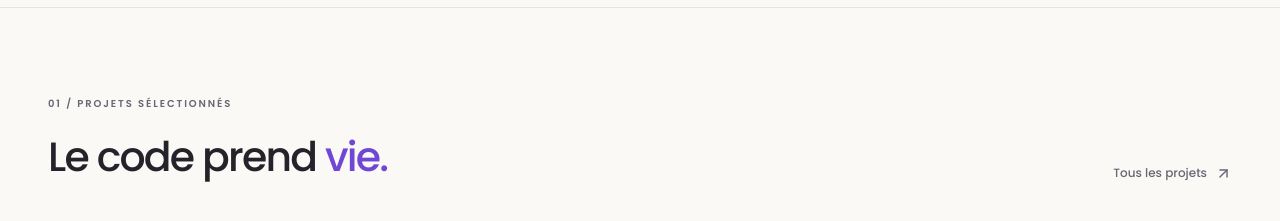
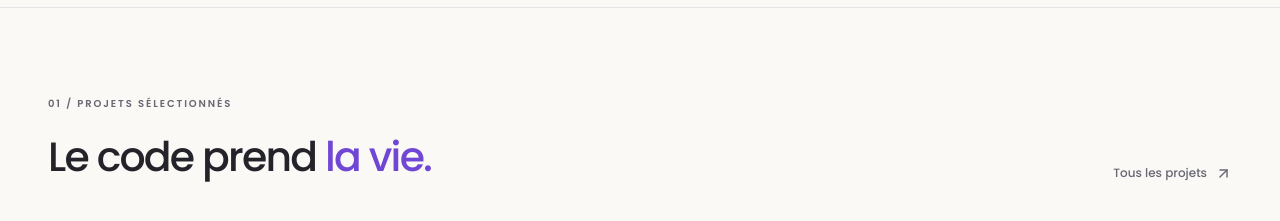
Before and after one commit to rakotoarisonlandry/portfolioV.02, a Next.js app: page / in a window 1280 px wide. Shown: the part 900-1121 px from the top of the page. Built offline with nearby package versions, Linux system fonts and the light colour scheme.

Commit message:
feat: add heartbeat animation to text in HomePage component for enhanced visual appeal

```diff
--- a/src/app/globals.css
+++ b/src/app/globals.css
@@ -57,6 +57,12 @@
 
   .animate-scale-in {
     animation: scaleIn 0.6s ease-out forwards;
+  }
+
+  .animate-heartbeat {
+    display: inline-block;
+    animation: heartbeat 1.8s ease-in-out infinite;
+    transform-origin: center;
   }
 
   .magnetic-hover {
@@ -133,6 +139,34 @@
   to {
     opacity: 1;
     transform: scale(1);
+  }
+}
+
+@keyframes heartbeat {
+  0%,
+  100% {
+    transform: scale(1);
+  }
+  8% {
+    transform: scale(1.12);
+  }
+  16% {
+    transform: scale(1);
+  }
+  24% {
+    transform: scale(1.08);
+  }
+  32% {
+    transform: scale(1);
+  }
+}
+
+@media (prefers-reduced-motion: reduce) {
+  .animate-heartbeat {
+    animation-name: heartbeat !important;
+    animation-duration: 1.8s !important;
+    animation-timing-function: ease-in-out !important;
+    animation-iteration-count: infinite !important;
   }
 }
 
--- a/src/app/page.tsx
+++ b/src/app/page.tsx
@@ -72,7 +72,7 @@ export default function HomePage() {
           <div>
             <p className="mb-5 text-[10px] font-semibold tracking-[1.9px] text-[#696773]">01 / {en ? "SELECTED PROJECTS" : "PROJETS SÉLECTIONNÉS"}</p>
             <h2 className="text-[clamp(28px,3.2vw,43px)] font-medium leading-tight tracking-[-1.8px]">
-              {en ? <>Code comes <em>to life.</em></> : <>Le code prend <em>vie.</em></>}
+              {en ? <>Code comes <em className="animate-heartbeat">to life.</em></> : <>Le code prend <em className="animate-heartbeat">la vie.</em></>}
             </h2>
           </div>
           <Link href="/work" className="inline-flex items-center gap-2 text-xs font-medium text-[#696773] transition hover:text-[#7046d5]">
```
